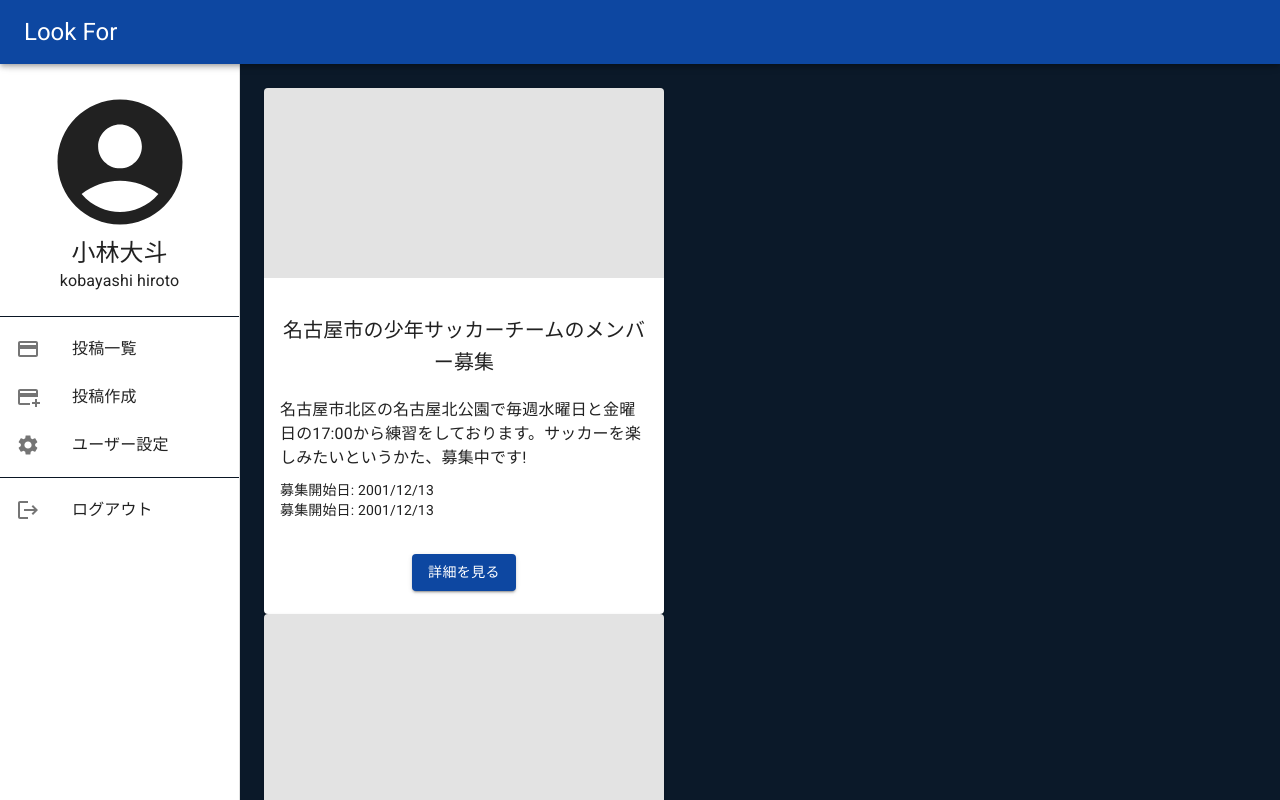
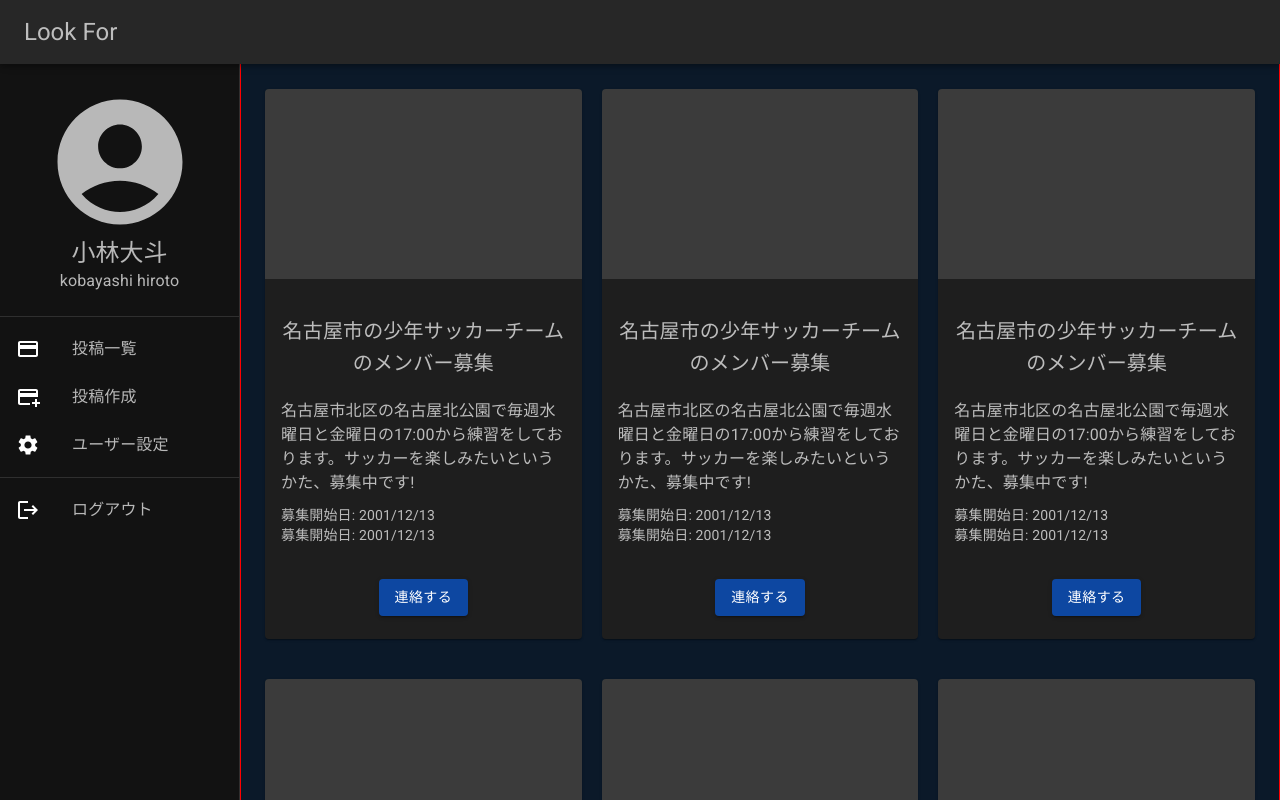
Before and after one commit to Kdaito/look-for, a React (Create React App) app in the folder app/: page / in a window 1280 px wide. Shown: the top 800 px of the page. Built offline with nearby package versions, Linux system fonts and the light colour scheme.

Commit message:
pageコンテイナーと投稿一覧を作成

```diff
--- a/app/src/App.tsx
+++ b/app/src/App.tsx
@@ -1,28 +1,35 @@
-import React from 'react';
-import Routers from './routers';
-import { ThemeProvider, createTheme } from '@mui/material/styles';
+import React from "react";
+import Routers from "./routers";
+import { ThemeProvider, createTheme } from "@mui/material/styles";
 
 const theme = createTheme({
   palette: {
+    mode: "dark",
+    background: {
+      default: "#0b1929",
+    },
+    text: {
+      primary: "rgba(255, 255, 255, 0.7)",
+    },
     primary: {
-      light: '#093170',
-      main: '#0d47a1',
-      dark: '#3d6bb3',
-      contrastText: '#fff',
+      light: "#093170",
+      main: "#0d47a1",
+      dark: "#3d6bb3",
+      contrastText: "#fff",
     },
     secondary: {
-      light: '#093170',
-      main: '#093170',
-      dark: '#093170',
-      contrastText: '#000',
+      light: "#093170",
+      main: "#093170",
+      dark: "#093170",
+      contrastText: "#000",
     },
-  }
+  },
 });
 
 function App() {
   return (
     <ThemeProvider theme={theme}>
-      <Routers/>
+      <Routers />
     </ThemeProvider>
   );
 }
--- a/app/src/components/molecules/RequirementCard/index.tsx
+++ /dev/null
@@ -1,23 +0,0 @@
-import { Button, Card, CardActions, CardContent, CardMedia, Skeleton, Typography } from '@mui/material';
-import React from 'react';
-
-
-const RequirementCard: React.VFC = () => {
-  return (
-    <Card sx={{maxWidth: '400px'}}>
-      {/* <CardMedia/> */}
-      <Skeleton sx={{height: 190}} animation="wave" variant="rectangular"/>
-      <CardContent>
-        <Typography textAlign={'center'} my={'20px'} variant="h6">名古屋市の少年サッカーチームのメンバー募集</Typography>
-        <Typography variant="body1">名古屋市北区の名古屋北公園で毎週水曜日と金曜日の17:00から練習をしております。サッカーを楽しみたいというかた、募集中です!</Typography>
-        <Typography mt={'10px'} variant="body2">募集開始日: 2001/12/13</Typography>
-        <Typography mb={'10px'} variant="body2">募集開始日: 2001/12/13</Typography>
-      </CardContent>
-      <CardActions>
-        <Button variant='contained' color='primary' sx={{margin: '0 auto 15px'}}>詳細を見る</Button>
-      </CardActions>
-    </Card>
-  )
-}
-
-export default RequirementCard;
--- a/app/src/components/molecules/SidebarIcon/index.tsx
+++ /dev/null
@@ -1,23 +0,0 @@
-import React from 'react';
-import Icon from '@mui/icons-material/AccountCircle';
-import { Box, Typography } from '@mui/material';
-
-const SidebarIcon: React.FC = () => (
-  <Box
-    sx={{
-      display: 'flex',
-      alignItems: 'center',
-      justifyContent: 'center',
-      flexDirection: 'column',
-      py: '23px',
-    }}
-  >
-    <Icon
-      sx={{fontSize: '150px'}}
-    />
-    <Typography variant='h5'>小林大斗</Typography>
-    <Typography>kobayashi hiroto</Typography>
-  </Box>
-);
-
-export default SidebarIcon;
--- a/app/src/components/test.tsx
+++ /dev/null
@@ -1,15 +0,0 @@
-import React from 'react';
-import Button from '@mui/material/Button';
-import RequirementCard from './molecules/RequirementCard';
-
-const Test: React.FC = () => (
-  <div>
-    <RequirementCard/>
-    <RequirementCard/>
-    <RequirementCard/>
-    <RequirementCard/>
-    <RequirementCard/>
-  </div>
-)
-
-export default Test;
--- a/app/src/routers/index.tsx
+++ b/app/src/routers/index.tsx
@@ -1,18 +1,18 @@
-import React from 'react'
-import { BrowserRouter, Switch, Route } from 'react-router-dom';
-import MainLayout from '../components/templates/MainLayout/MainLayout';
-import Test from '../components/test';
+import React from "react";
+import { BrowserRouter, Switch, Route } from "react-router-dom";
+import MainLayout from "../views/components/templates/MainLayout/MainLayout";
+import RequirementList from "../views/pages/RequirementList";
 
 const Routers: React.FC = () => (
   <BrowserRouter>
     <Switch>
       <Route
         path="/"
-        render={({match: {url}}) => (
+        render={({ match: { url } }) => (
           <Switch>
             <MainLayout>
               <Route exact path={url}>
-                <Test/>
+                <RequirementList />
               </Route>
             </MainLayout>
           </Switch>
@@ -20,6 +20,6 @@ const Routers: React.FC = () => (
       />
     </Switch>
   </BrowserRouter>
-)
+);
 
 export default Routers;
--- /dev/null
+++ b/app/src/views/components/molecules/RequirementCard/index.tsx
@@ -0,0 +1,44 @@
+import {
+  Button,
+  Card,
+  CardActions,
+  CardContent,
+  CardMedia,
+  Skeleton,
+  Typography,
+} from "@mui/material";
+import React from "react";
+
+const RequirementCard: React.VFC = () => {
+  return (
+    <Card>
+      {/* <CardMedia/> */}
+      <Skeleton sx={{ height: 190 }} animation="wave" variant="rectangular" />
+      <CardContent>
+        <Typography textAlign={"center"} my={"20px"} variant="h6">
+          名古屋市の少年サッカーチームのメンバー募集
+        </Typography>
+        <Typography variant="body1">
+          名古屋市北区の名古屋北公園で毎週水曜日と金曜日の17:00から練習をしております。サッカーを楽しみたいというかた、募集中です!
+        </Typography>
+        <Typography mt={"10px"} variant="body2">
+          募集開始日: 2001/12/13
+        </Typography>
+        <Typography mb={"10px"} variant="body2">
+          募集開始日: 2001/12/13
+        </Typography>
+      </CardContent>
+      <CardActions>
+        <Button
+          variant="contained"
+          color="primary"
+          sx={{ margin: "0 auto 15px" }}
+        >
+          連絡する
+        </Button>
+      </CardActions>
+    </Card>
+  );
+};
+
+export default RequirementCard;
--- /dev/null
+++ b/app/src/views/components/molecules/SidebarIcon/index.tsx
@@ -0,0 +1,21 @@
+import React from "react";
+import Icon from "@mui/icons-material/AccountCircle";
+import { Box, Typography } from "@mui/material";
+
+const SidebarIcon: React.FC = () => (
+  <Box
+    sx={{
+      display: "flex",
+      alignItems: "center",
+      justifyContent: "center",
+      flexDirection: "column",
+      py: "23px",
+    }}
+  >
+    <Icon sx={{ fontSize: "150px" }} />
+    <Typography variant="h5">小林大斗</Typography>
+    <Typography>kobayashi hiroto</Typography>
+  </Box>
+);
+
+export default SidebarIcon;
--- a/app/src/components/templates/MainLayout/MainLayout.tsx
+++ b/app/src/views/components/templates/MainLayout/MainLayout.tsx
@@ -50,41 +50,48 @@ const MainLayout: React.FC = ({ children }) => {
         <Toolbar />
         <Box sx={{ overflow: "auto", height: "100%" }}>
           <SidebarIcon />
-          <Divider sx={{ backgroundColor: "#0b1929" }} />
+          <Divider />
           <List>
             <ListItem button>
               <ListItemIcon>
                 <PostIcon />
               </ListItemIcon>
-              <ListItemText primary={'投稿一覧'} />
+              <ListItemText primary={"投稿一覧"} />
             </ListItem>
             <ListItem button>
               <ListItemIcon>
                 <AddPostIcon />
               </ListItemIcon>
-              <ListItemText primary={'投稿作成'} />
+              <ListItemText primary={"投稿作成"} />
             </ListItem>
             <ListItem button>
               <ListItemIcon>
                 <SettingsIcon />
               </ListItemIcon>
-              <ListItemText primary={'ユーザー設定'} />
+              <ListItemText primary={"ユーザー設定"} />
             </ListItem>
           </List>
-          <Divider sx={{ backgroundColor: "#0b1929" }} />
+          <Divider />
           <List>
             <ListItem button>
               <ListItemIcon>
                 <LogoutIcon />
               </ListItemIcon>
-              <ListItemText primary={'ログアウト'} />
+              <ListItemText primary={"ログアウト"} />
             </ListItem>
           </List>
         </Box>
       </Drawer>
       <Box
         component="main"
-        sx={{ flexGrow: 1, p: 3, backgroundColor: "#0b1929" }}
+        sx={{
+          flexGrow: 1,
+          p: 3,
+          width: "100%",
+          maxWidth: "1100px",
+          margin: "0 auto",
+          border: "solid 1px red",
+        }}
       >
         <Toolbar />
         {children}
--- /dev/null
+++ b/app/src/views/pages/RequirementList/index.tsx
@@ -0,0 +1,30 @@
+import { Box } from "@mui/material";
+import React from "react";
+import RequirementCard from "../../components/molecules/RequirementCard";
+
+const RequirementList: React.VFC = () => {
+  return (
+    <Box
+      sx={{
+        width: "100%",
+        display: "grid",
+        gridTemplateColumns: "repeat(auto-fit, minmax(300px, 1fr))",
+        gap: "40px 20px",
+        margin: "0 auto",
+      }}
+    >
+      <RequirementCard />
+      <RequirementCard />
+      <RequirementCard />
+      <RequirementCard />
+      <RequirementCard />
+      <RequirementCard />
+      <RequirementCard />
+      <RequirementCard />
+      <RequirementCard />
+      <RequirementCard />
+    </Box>
+  );
+};
+
+export default RequirementList;
```
